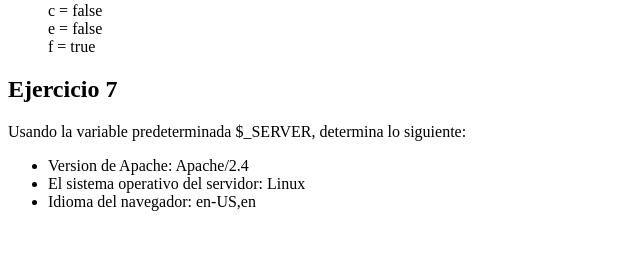
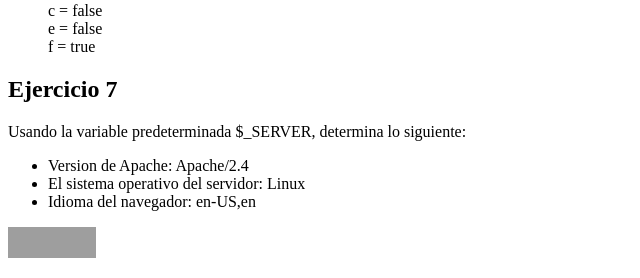
Before and after one commit to Luis-hip/tecweb, a PHP site: page /xhtml.php in a window 1280 px wide. Shown: the part 1780-2058 px from the top of the page, without its empty margins (0-640 px from the left). Before the commit the page ends 1991 px from the top, so only its background shows below. Run offline with PHP 8.4, Linux system fonts and the light colour scheme; grey boxes are pictures that could not be loaded.

Commit message:
Validacion de documeto XHTML

```diff
--- a/practicas/p04/xhtml.php
+++ b/practicas/p04/xhtml.php
@@ -165,5 +165,10 @@
         echo "</ul>";
     ?>
 
+     <p>
+        <a href="https://validator.w3.org/check?uri=referer"><img
+        src="https://www.w3.org/Icons/valid-xhtml11" alt="Valid XHTML 1.1" height="31" width="88" /></a>
+    </p>
+
 </body>
 </html>
```
